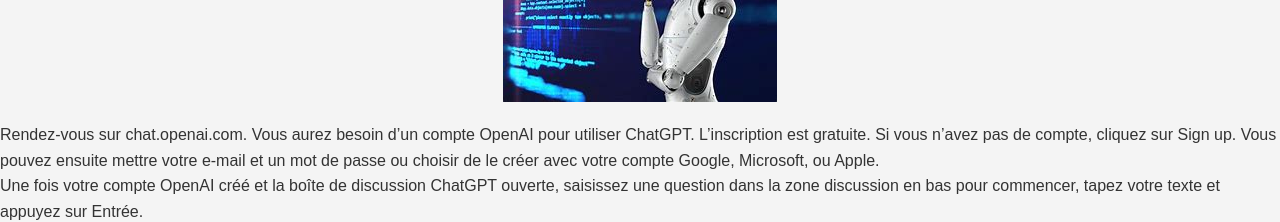
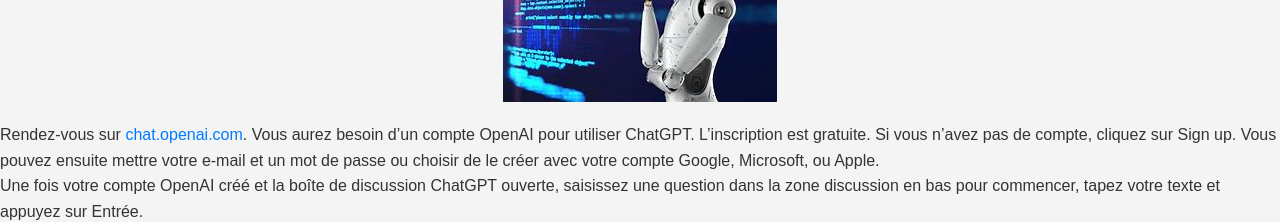
Before and after one commit to Alcenat/HTML-BASIC, a plain HTML site: page index.html in a window 1280 px wide. Shown: the part 2620-2842 px from the top of the page. Drawn offline with Linux system fonts and the light colour scheme.

Commit message:
Update index.html

```diff
--- a/index.html
+++ b/index.html
@@ -59,7 +59,7 @@ ChatGPT s’utilise aussi sur certains modèles de voitures.<div style=color:blu
 			<h3>Comment se servir de ChatGPT</h3>
 			<div><img src="chat.jpg" alt="image"></div>
 
-<p> <ol><li>Rendez-vous sur chat.openai.com. Vous aurez besoin d’un compte OpenAI pour utiliser ChatGPT. L’inscription est gratuite. Si vous n’avez pas de compte, cliquez sur Sign up. Vous pouvez ensuite mettre votre e-mail et un mot de passe ou choisir de le créer avec votre compte Google, Microsoft, ou Apple.</li>
+<p> <ol><li>Rendez-vous sur <a href="chat.openai.com">chat.openai.com</a>. Vous aurez besoin d’un compte OpenAI pour utiliser ChatGPT. L’inscription est gratuite. Si vous n’avez pas de compte, cliquez sur Sign up. Vous pouvez ensuite mettre votre e-mail et un mot de passe ou choisir de le créer avec votre compte Google, Microsoft, ou Apple.</li>
 <li>Une fois votre compte OpenAI créé et la boîte de discussion ChatGPT ouverte, saisissez une question dans la zone discussion en bas pour commencer, tapez votre texte et appuyez sur Entrée.</li>
 <li>Sélectionnez New chat en haut à gauche à tout moment pour commencer une nouvelle conversation.</li>
 <li>Si une réponse vous déplaît, vous pouvez mettre un pouce vers le bas. L’inverse est valable avec le pouce vers le haut si une réponse vous semble correcte. Dans tous les cas, vous pourrez mettre un commentaire pour améliorer le chatbot</li></ol><br/>
```
